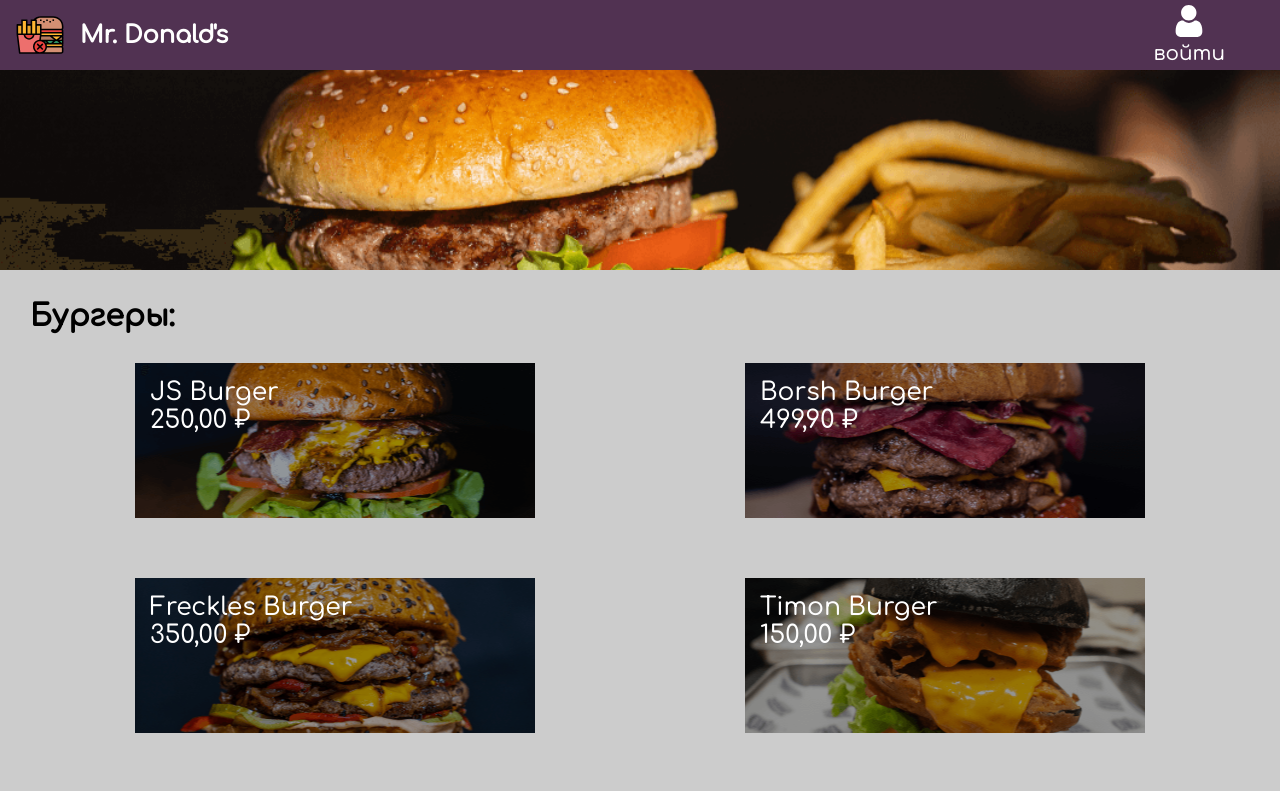
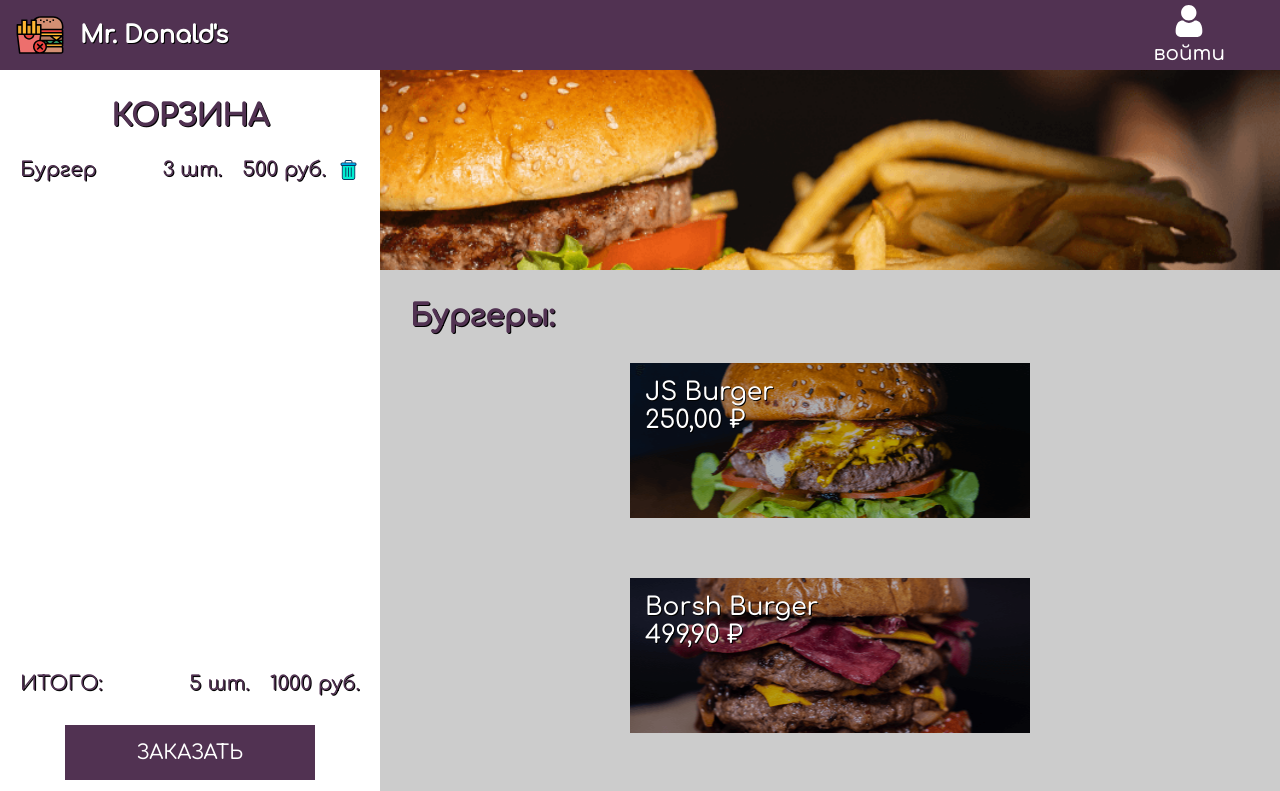
Before and after one commit to tamara-danilova2105/Mr-Burger, a React (Create React App) app: page / in a window 1280 px wide. Shown: the top 791 px of the page. Built offline with nearby package versions, Linux system fonts and the light colour scheme.

Commit message:
урок 6

```diff
--- a/src/App.js
+++ b/src/App.js
@@ -3,6 +3,7 @@ import { GlobalStyle } from "./Components/GlobalStyle";
 import { NavBar } from "./Components/NavBar";
 import { Menu } from "./Components/Menu";
 import { ModalItem } from "./Components/ModalItem";
+import Order from "./Components/Order";
 
 function App() {
 
@@ -12,6 +13,7 @@ function App() {
     <>
       <GlobalStyle/>
       <NavBar/>
+      <Order/>
       <Menu
         setOpenItem={setOpenItem}/>
       <ModalItem
--- /dev/null
+++ b/src/Components/ButtonChekout.js
@@ -0,0 +1,21 @@
+import styled from "styled-components"
+
+export const ButtonChekout = styled.button`
+    display: block;
+    margin: 0 auto;
+    width: 250px;
+    height: 55px;
+    font-size: inherit;
+    font-family: inherit;
+    background-color: #513252;
+    color: #fff;
+    border-color: transparent;
+    cursor: pointer;
+    transition-property: color, background-color, border-color;
+    transition-duration: 0.3s;
+    &:hover {
+        background-color: #fff;
+        color: #513252;
+        border-color: #513252;
+    }
+`
--- a/src/Components/GlobalStyle.js
+++ b/src/Components/GlobalStyle.js
@@ -16,7 +16,8 @@ body {
   background-color: #f0f0f0;
   font-family: 'Comfortaa', cursive;
   font-size: 20px;
-  color: black;
+  color: #513252;
+  text-shadow: 1px 1px black;
 }
 
 img {
--- a/src/Components/ListItem.js
+++ b/src/Components/ListItem.js
@@ -40,7 +40,7 @@ const Item = styled.li`
         right: 0;
         left: 0;
         background-color: black;
-        opacity: 0.4;
+        opacity: 0.3;
         z-index: -1;
     }
     &:hover {
--- a/src/Components/Menu.js
+++ b/src/Components/Menu.js
@@ -5,6 +5,7 @@ import { ListItem } from './ListItem'
 
 const SectionMenu = styled.section`
     padding: 30px;
+    margin-left: 380px;
 `
 
 export const Menu = ({ setOpenItem }) => (
--- a/src/Components/ModalItem.js
+++ b/src/Components/ModalItem.js
@@ -1,4 +1,5 @@
 import styled from "styled-components"
+import { ButtonChekout } from "./ButtonChekout"
 
 export const ModalItem = ({ openItem, setOpenItem }) => {
 
@@ -13,7 +14,13 @@ export const ModalItem = ({ openItem, setOpenItem }) => {
         <Overlay id="overlay" onClick={closeModel}>
         <Modal>
             <Banner img={openItem.img}/>
-            {openItem.name}
+            <Content>
+                <HeaderContent>
+                    <div>{openItem.name}</div>
+                    <div>{openItem.price.toLocaleString('ru-RU', {style: 'currency', currency: 'RUB'})}</div>
+                </HeaderContent>
+                <ButtonChekout>ДОБАВИТЬ</ButtonChekout>
+            </Content>
         </Modal>
     </Overlay>
     )
@@ -44,5 +51,20 @@ const Banner = styled.div`
     background-image: url(${({img}) => img});
     background-size: cover;
     background-position: center;
-    margin-bottom: 20px;
 `
+
+const Content = styled.section`
+    padding: 30px;
+    display: flex;
+    flex-direction: column;
+    justify-content: space-between;
+    height: calc(100% - 200px);
+`
+
+const HeaderContent = styled.div`
+    display: flex;
+    justify-content: space-between;
+    font-size: 24px;
+    font-weight: 700;
+    font-family: 'Comfortaa', cursive;
+`
--- /dev/null
+++ b/src/Components/Order.js
@@ -0,0 +1,65 @@
+import styled from "styled-components"
+import { ButtonChekout } from "./ButtonChekout"
+import OrderListItem from "./OrderListItem"
+
+const Order = () => {
+    return(
+        <OrderStyled>
+            <OrderTitle>КОРЗИНА</OrderTitle>
+
+            <OrderConten>
+                <OrderList>
+                    <OrderListItem/>
+                </OrderList>
+            </OrderConten>
+
+            <Total>
+                <span>ИТОГО:</span>
+                <span> 5 шт.</span>
+                <TotalPrice>1000 руб.</TotalPrice>
+            </Total>
+            <ButtonChekout>ЗАКАЗАТЬ</ButtonChekout>
+        </OrderStyled>
+    )
+}
+
+export default Order
+
+
+const OrderStyled = styled.section`
+    position: fixed;
+    display: flex;
+    flex-direction: column;
+    top: 70px;
+    left: 0;
+    background-color: #fff;
+    min-width: 380px;
+    height: calc(100% - 70px);
+    padding: 20px;
+`
+
+const OrderTitle = styled.h2`
+    text-align: center;
+    margin-bottom: 10px;
+    margin-top: 10px;
+`
+
+const OrderConten = styled.div`
+    flex-grow: 1;
+`
+
+const OrderList = styled.ul``
+
+const Total = styled.div`
+    display: flex;
+    margin-bottom: 30px;
+    & span:first-child {
+        flex-grow: 1;
+    }
+`
+
+const TotalPrice = styled.span`
+    text-align: center;
+    min-width: 65px;
+    margin-left: 20px;
+`
--- /dev/null
+++ b/src/Components/OrderListItem.js
@@ -0,0 +1,43 @@
+import styled from 'styled-components'
+import trash from '../images/trash.svg'
+
+const OrderListItem = () => {
+    return(
+        <OrderItemSyled>
+            <ItemName>Бургер</ItemName>
+            <span> 3 шт.</span>
+            <ItemPrice> 500 руб.</ItemPrice>
+            <TrashButton/>
+        </OrderItemSyled>
+    )
+}
+
+export default OrderListItem
+
+const OrderItemSyled = styled.li`
+    display: flex;
+    margin: 15px 0;
+`
+
+const TrashButton = styled.button`
+    width: 24px;
+    height: 24px;
+    border-color: transparent;
+    background-color: transparent;
+    background-image: url(${trash});
+    background-position: center;
+    background-size: cover;
+    background-repeat: no-repeat;
+    cursor: pointer;
+`
+
+const ItemName = styled.span`
+    flex-grow: 1;
+`
+
+const ItemPrice = styled.span`
+    margin-left: 20px;
+    margin-right: 10px;
+    min-width: 65px;
+    text-align: right;
+`
--- a/src/index.css
+++ b/src/index.css
@@ -1,3 +1,3 @@
-div{
+div {
 
 }
```
Also changed, not shown: src/images/trash.svg (added).
